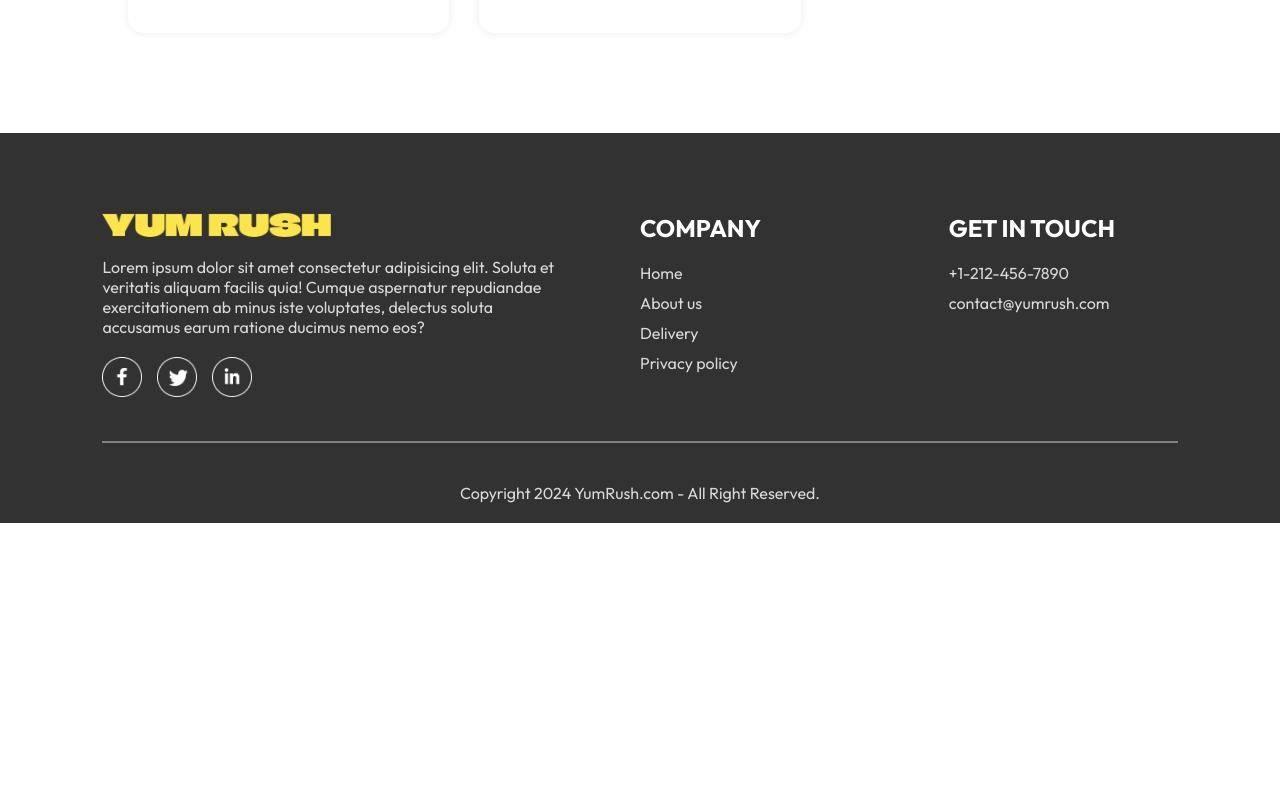
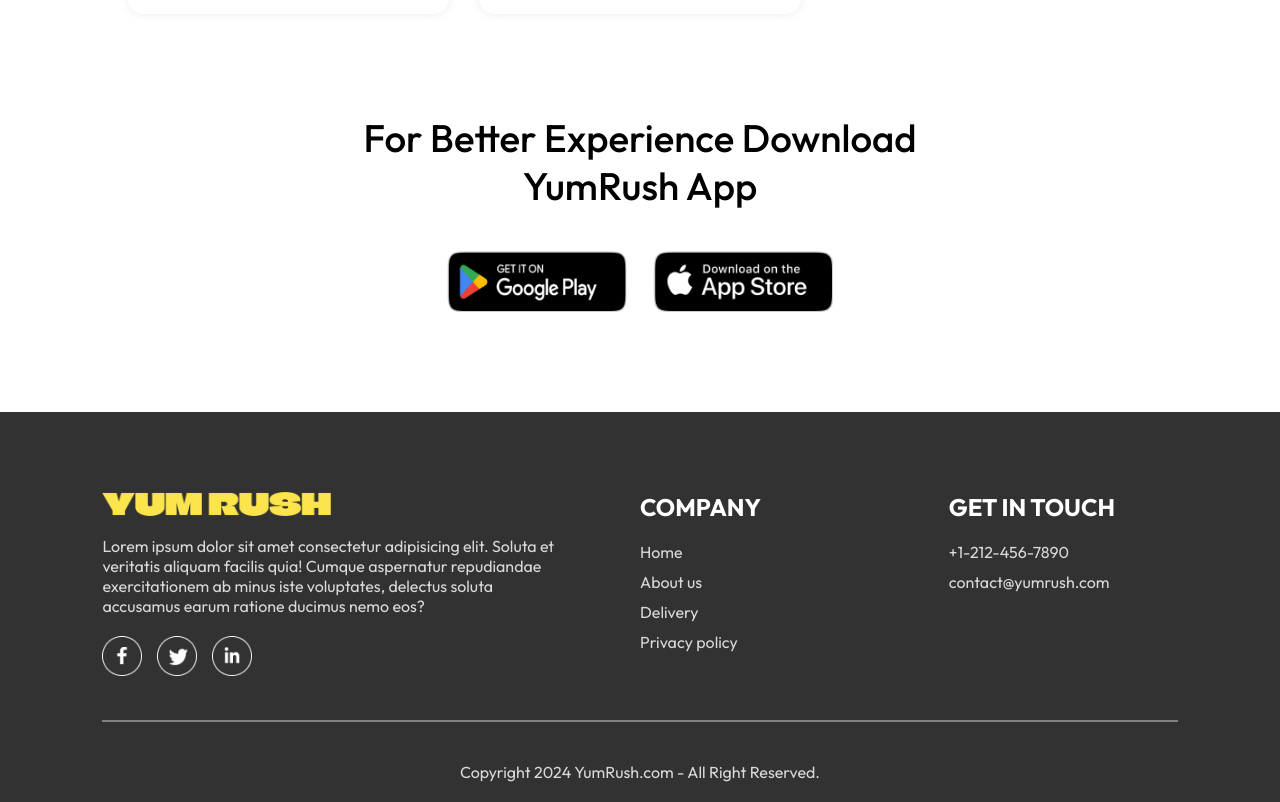
Before and after one commit to glen654/food-delivery, a React (Vite) app in the folder food-delivery-front-end/: page / in a window 1280 px wide. Shown: the part 6036-6838 px from the top of the page. Before the commit the page ends 6559 px from the top, so only its background shows below. Built offline with nearby package versions, Linux system fonts and the light colour scheme.

Commit message:
implemented appdownload components

```diff
--- /dev/null
+++ b/food-delivery-front-end/src/components/appDownload/AppDownload.jsx
@@ -0,0 +1,17 @@
+import React from 'react'
+import './appDownload.css'
+import {assets} from '../../assets/img/assets'
+
+const AppDownload = () => {
+  return (
+    <div className='app-download' id='app-download'>
+        <p>For Better Experience Download <br/> YumRush App</p>
+        <div className="app-download-platforms">
+          <img src={assets.play_store} alt="" />
+          <img src={assets.app_store} alt="" />
+        </div>
+    </div>
+  )
+}
+
+export default AppDownload
--- /dev/null
+++ b/food-delivery-front-end/src/components/appDownload/appDownload.css
@@ -0,0 +1,25 @@
+.app-download{
+    margin: auto auto;
+    margin-top: 100px;
+    font-size: max(3vw,20px);
+    text-align: center;
+    font-weight: 500;
+}
+
+.app-download-platforms{
+    display: flex;
+    justify-content: center;
+    gap: max(2vw,10px);
+    margin-top: 40px;
+}
+
+.app-download-platforms img{
+    width: max(30vw,120px);
+    max-width: 180px;
+    transition: 0.5s;
+    cursor: pointer;
+}
+
+.app-download-platforms img:hover{
+    transform: scale(1.05);
+}
--- a/food-delivery-front-end/src/components/footer/Footer.jsx
+++ b/food-delivery-front-end/src/components/footer/Footer.jsx
@@ -7,7 +7,7 @@
     <div className='footer' id='footer'>
         <div className="footer-content">
             <div className="footer-content-left">
-                <img src={assets.logo} alt="" className='logo'/>
+                <img src={assets.logo} alt="" className='footer-logo'/>
                 <p>Lorem ipsum dolor sit amet consectetur adipisicing elit. Soluta et veritatis aliquam facilis quia! Cumque aspernatur repudiandae exercitationem ab minus iste voluptates, delectus soluta accusamus earum ratione ducimus nemo eos?</p>
                 <div className="footer-social-icons">
                     <img src={assets.facebook_icon} alt="" />
--- a/food-delivery-front-end/src/components/footer/footer.css
+++ b/food-delivery-front-end/src/components/footer/footer.css
@@ -47,6 +47,6 @@
     border: none;
 }
 
-.logo{
+.footer-logo{
     width: 50%;
 }
--- a/food-delivery-front-end/src/pages/home/Home.jsx
+++ b/food-delivery-front-end/src/pages/home/Home.jsx
@@ -3,6 +3,7 @@
 import Header from '../../components/header/Header'
 import ExploreMenu from '../../components/exploreMenu/ExploreMenu'
 import FoodDisplay from '../../components/foodDisplay/FoodDisplay'
+import AppDownload from '../../components/appDownload/AppDownload'
 
 const Home = () => {
 
@@ -13,6 +14,7 @@
       <Header/>
       <ExploreMenu category={category} setCategory={setCategory}/>
       <FoodDisplay category={category}/>
+      <AppDownload/>
     </div>
   )
 }
```
